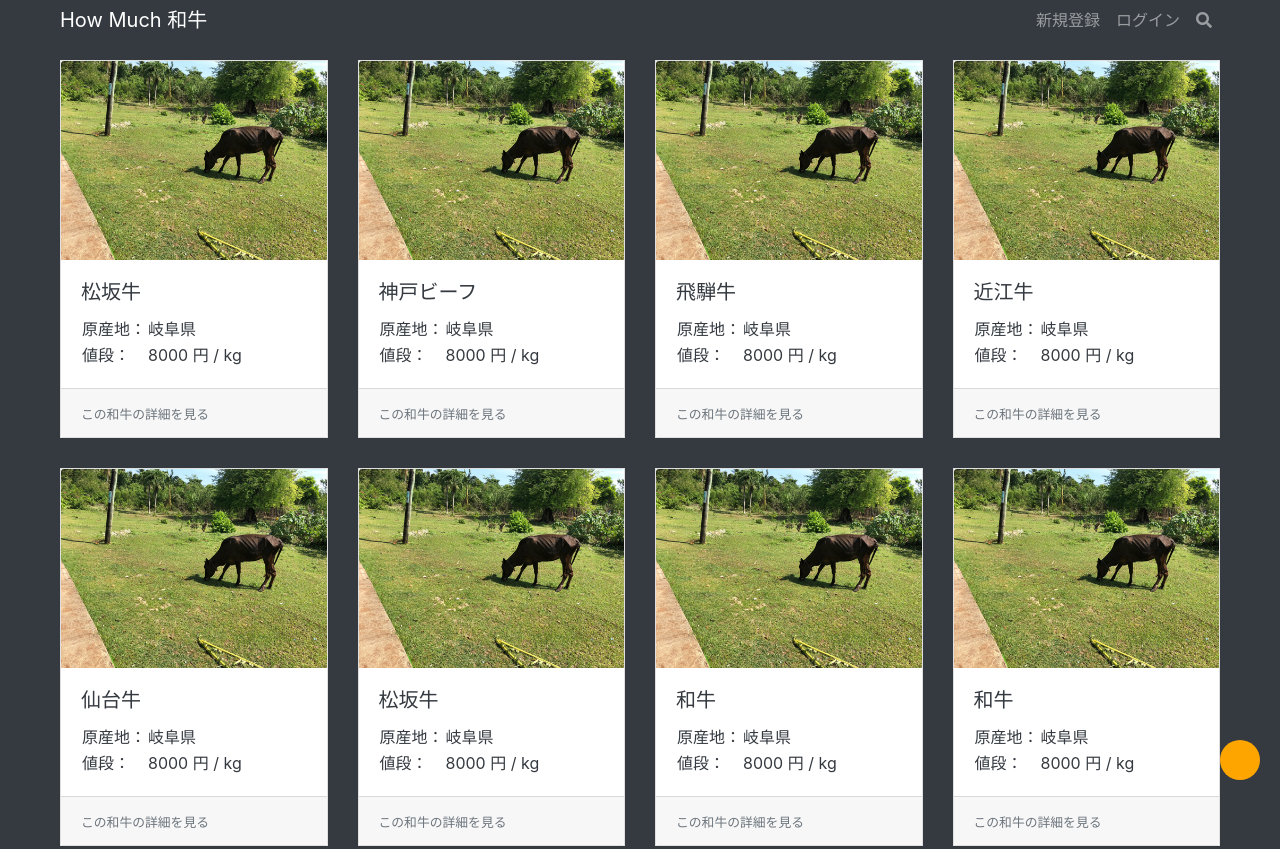
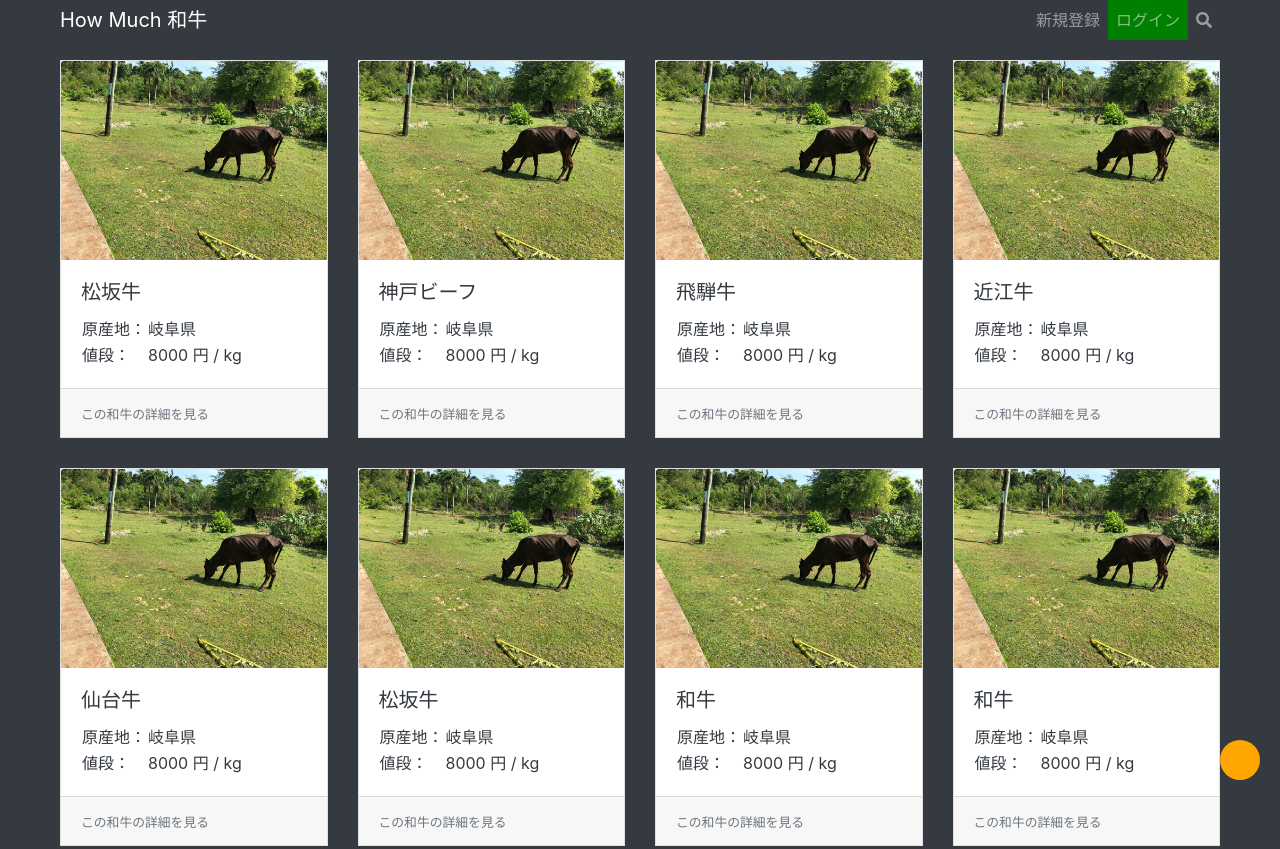
Before and after one commit to Hidamar1122/wagyu_price, a plain HTML site: page index.html in a window 1280 px wide. Shown: the top 849 px of the page. Drawn offline with Linux system fonts and the light colour scheme.

Commit message:
add:ログインボタンの色を変更スクロールボタンの速さを2000に変更

```diff
--- a/css/style.css
+++ b/css/style.css
@@ -80,3 +80,7 @@ footer {
   height: 100%;
   border-radius: 50%;
 }
+
+.login{
+  background-color: green;
+}
--- a/index.html
+++ b/index.html
@@ -19,7 +19,7 @@
         <a class="nav-link" href="#">新規登録</a>
       </li>
       <li class="nav-item">
-        <a class="nav-link" href="#">ログイン</a>
+        <a class="nav-link login" href="#">ログイン</a>
       </li>
       <li class="nav-item d-none d-sm-block">
         <a class="nav-link" href="#" data-toggle="modal" data-target="#search-studio"><i class="fas fa-search"></i></a>
--- a/js/main.js
+++ b/js/main.js
@@ -2,7 +2,7 @@ $(function() {
   $('#page-top a').click(function(e) {
     e.preventDefault();
     var position = 0;
-    var speed = 500;
+    var speed = 2000;
     $('html, body').animate({
       scrollTop: position,
     }, speed, 'swing');
```
